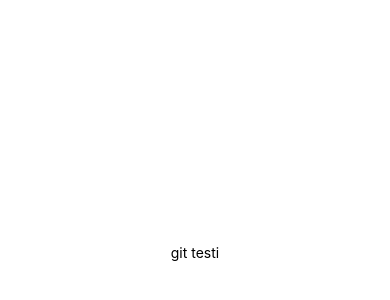
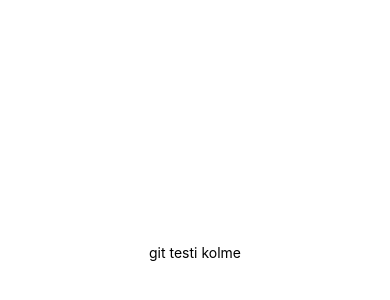
Before and after one commit to Create-Native/Muistilista_1, a React Native app: screen / in a window 390 px wide. Shown: the part 170-470 px from the top of the page. Built offline with nearby package versions, Linux system fonts and the light colour scheme.

Commit message:
testi voiko työntää suoraan mainiin

```diff
--- a/App.js
+++ b/App.js
@@ -4,7 +4,7 @@ import { StyleSheet, Text, View } from 'react-native';
 export default function App() {
   return (
     <View style={styles.container}>
-      <Text>git testi</Text>
+      <Text>git testi kolme</Text>
       <StatusBar style="auto" />
     </View>
   );
```
